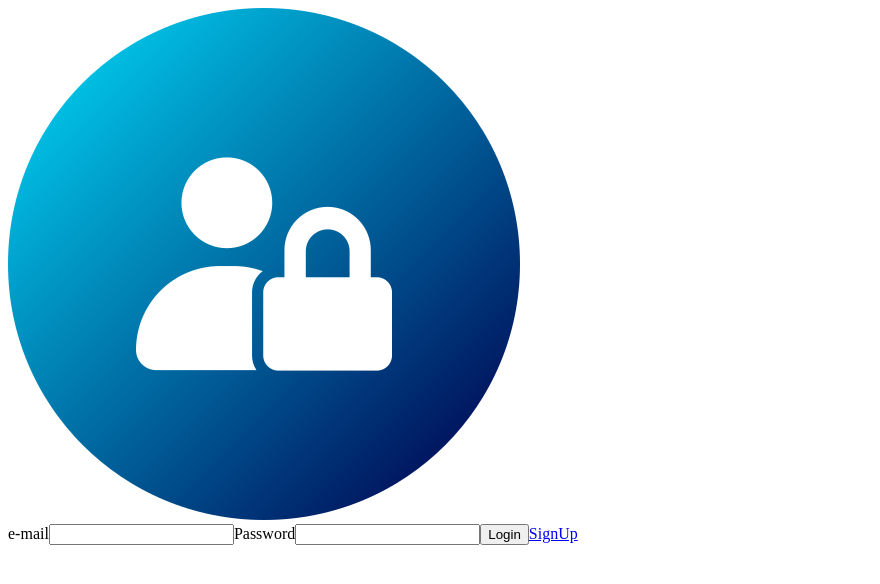
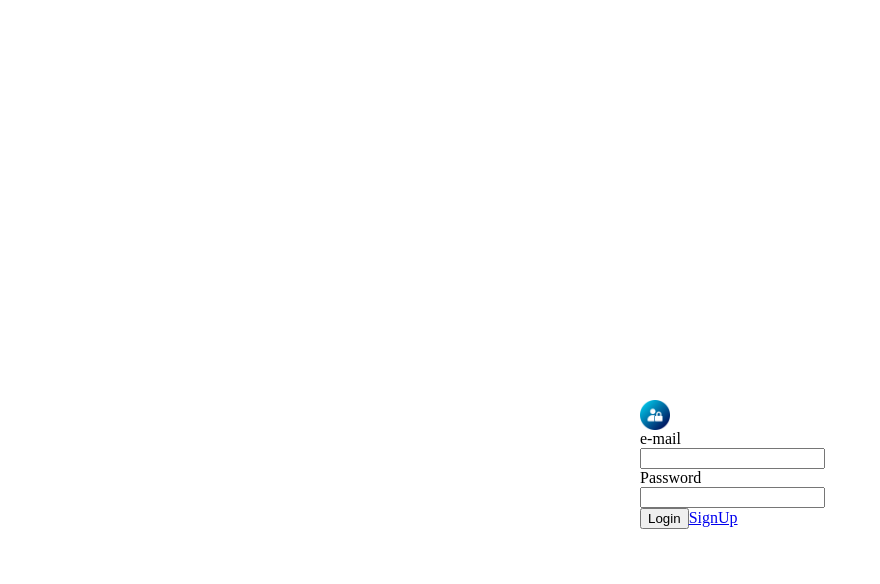
Before and after one commit to NikoTrif/Plank, a React (Create React App) app in the folder webapp/: page / in a window 1280 px wide. Shown: the top 584 px of the page, without its empty margins (0-880 px from the left). Built offline with nearby package versions, Linux system fonts and the light colour scheme.

Commit message:
TD1a - CSS Interface - zapocet

```diff
--- a/webapp/package.json
+++ b/webapp/package.json
@@ -13,6 +13,7 @@
     "react": "^18.2.0",
     "react-dom": "^18.2.0",
     "react-scripts": "5.0.1",
+    "sass": "^1.69.5",
     "typescript": "^4.9.5",
     "web-vitals": "^2.1.4"
   },
--- a/webapp/src/components/Login.tsx
+++ b/webapp/src/components/Login.tsx
@@ -1,8 +1,9 @@
+import '../styles/login/login.scss';
 
-
+//TD1a
 const Login: React.FC = () => {
     return (
-        <div>
+        <div className='login'>
             <img src={require('../img/login.png')} alt="Login Image" />
             <form>
                 <label htmlFor="email">e-mail</label>
--- /dev/null
+++ b/webapp/src/styles/login/login.scss
@@ -0,0 +1,16 @@
+//TD1a
+.login {
+    position: absolute;
+    left: 50%;
+    top: 50%;
+    // margin-top: -50px;
+    // margin-left: -50px;
+    width: 100px;
+    height: 200px;
+    img {
+        width: 30px;
+        height: 30px;
+        display: flex;
+        justify-content: center;
+    }
+}
```
Also changed, not shown: webapp/src/styles/variables.scss (added), 1 other file (tests, documents, lock files or other folders).
